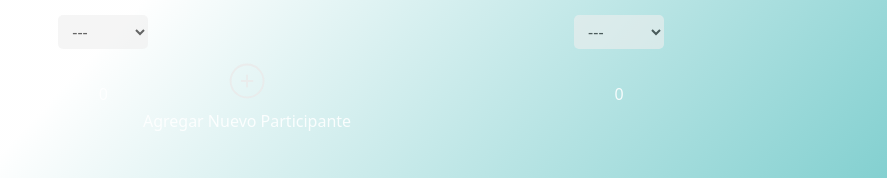
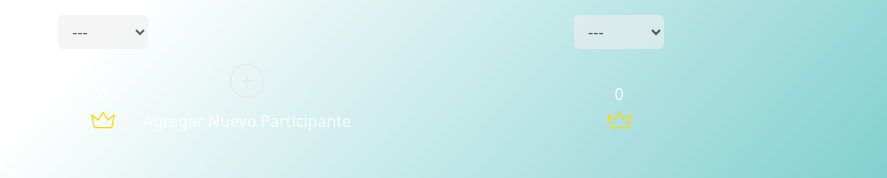
Before and after one commit to SRV013/anotadores, a React (Vite) app: page /generala in a window 1280 px wide. Shown: the part 619-797 px from the top of the page, without its empty margins (393-1280 px from the left). Built offline with nearby package versions, Linux system fonts and the light colour scheme.

Commit message:
feat: add scoring leaders display and crown icon in Generala component

```diff
--- a/src/components/generala/index.tsx
+++ b/src/components/generala/index.tsx
@@ -1,12 +1,10 @@
 import { useState } from "react";
 import styles from "./style.module.css";
 import { GENERALA_JUGADAS } from "@/lib/generala";
-import { Delete, New } from "@/icons/actions";
+import { Delete, New, Crown } from "@/icons/actions";
 
 export default function MyGenerala() {
     const [players, setPlayers] = useState(["Jugador 1", "Jugador 2"]);
-
-    // Estado para guardar los valores seleccionados de cada jugador
     const [scores, setScores] = useState<{ [key: number]: { [key: string]: number } }>({});
 
     const handlePlayerNameChange = (index: number, newName: string) => {
@@ -26,14 +24,12 @@ export default function MyGenerala() {
         if (players.length > 2) {
             setPlayers(players.filter((_, i) => i !== index));
 
-            // Eliminar los puntajes del jugador eliminado
             const updatedScores = { ...scores };
             delete updatedScores[index];
             setScores(updatedScores);
         }
     };
 
-    // Guardar el puntaje seleccionado
     const handleSelect = (event: any, playerIndex: number, jugada: string) => {
         const valorObtenido = Number(event.target.value) || 0;
         setScores((prevScores) => ({
@@ -45,10 +41,13 @@ export default function MyGenerala() {
         }));
     };
 
-    // Calcular total por jugador
     const getTotalScore = (playerIndex: number) => {
         return Object.values(scores[playerIndex] || {}).reduce((sum, value) => sum + value, 0);
     };
+
+    const totalScores = players.map((_player, index) => getTotalScore(index));
+    const maxScore = Math.max(...totalScores);
+    const leaders = totalScores.map((score) => score === maxScore); // Identifica a los líderes
 
     return (
         <div className={styles.container}>
@@ -88,10 +87,10 @@ export default function MyGenerala() {
                                             <option value="">---</option>
                                             {Array.isArray(jugada.value)
                                                 ? jugada.value.map((value, i) => (
-                                                      <option key={i} value={value}>
-                                                          {value}
-                                                      </option>
-                                                  ))
+                                                    <option key={i} value={value}>
+                                                        {value}
+                                                    </option>
+                                                ))
                                                 : null}
                                             <option value="0">Tachar</option>
                                         </select>
@@ -104,7 +103,12 @@ export default function MyGenerala() {
                         <tr>
                             <th>Total</th>
                             {players.map((_player, index) => (
-                                <th key={index}>{getTotalScore(index)}</th>
+                                <th key={index}>
+                                    {getTotalScore(index)}
+                                    <span>
+                                        {leaders[index] && <Crown />} {/* Muestra la corona si es líder */}
+                                    </span>
+                                </th>
                             ))}
                         </tr>
                     </tfoot>
--- a/src/components/generala/style.module.css
+++ b/src/components/generala/style.module.css
@@ -28,10 +28,11 @@
     width: 100%;
 }
 
-.generalaTable thead th{
+.generalaTable thead th {
     padding: 8px 15px 35px 15px;
     text-align: center;
 }
+
 .generalaTable tfoot th {
     padding: 25px 12px;
 }
@@ -43,15 +44,21 @@
     white-space: nowrap;
 }
 
-.generalaTable thead th {
+.generalaTable thead th,
+.generalaTable tfoot th {
     position: relative;
 }
 
-.generalaTable thead th span {
+.generalaTable thead th span,
+.generalaTable tfoot th span {
     position: absolute;
     right: 50%;
     transform: translateX(50%);
     top: 2.5rem;
+}
+
+.generalaTable tfoot th span {
+    top: 3rem;
 }
 
 .generalaTable tbody td:first-child,
--- a/src/icons/actions.tsx
+++ b/src/icons/actions.tsx
@@ -21,5 +21,13 @@ function Delete() {
         </svg>
     )
 }
+function Crown() {
+    return (
+        <svg viewBox="0 0 24 24" className={`${style.icon} ${style.crown}`}>
+           <path stroke="none" d="M0 0h24v24H0z" fill="none"/>
+           <path d="M12 6l4 6l5 -4l-2 10h-14l-2 -10l5 4z" />
+        </svg>
+    )
+}
 
-export { Delete, New }
+export { Delete, New , Crown }
--- a/src/icons/style.module.css
+++ b/src/icons/style.module.css
@@ -33,7 +33,7 @@
 .new,
 .delete {
     stroke: red;
-    opacity: .7;
+    opacity: .8;
     transition: var(--transition);
 
     &:hover {
@@ -47,3 +47,9 @@
     height: 44px;
     stroke: rgb(235, 232, 232);
 }
+
+.crown {
+    width: 30px;
+    height: 30px;
+    stroke: gold;
+}
--- a/src/lib/generala/index.ts
+++ b/src/lib/generala/index.ts
@@ -5,10 +5,10 @@ export const GENERALA_JUGADAS = [
     { id: "4", label: "4", value: [4, 8, 12, 16, 20] },
     { id: "5", label: "5", value: [5, 10, 15, 20, 25] },
     { id: "6", label: "6", value: [6, 12, 18, 24, 30] },
-    { id: "escalera", label: "Escalera", value: [25, 30] },
+    { id: "escalera", label: "Escalera", value: [20, 25] },
     { id: "full", label: "Full", value: [30, 35] },
     { id: "poker", label: "Póker", value: [40, 45] },
-    { id: "generala", label: "Generala", value: [50, 55] },
+    { id: "generala", label: "Generala", value: [50, 60] },
     { id: "generala_doble", label: "Generala II", value: [100, 120] },
 ] as const;
 
```
